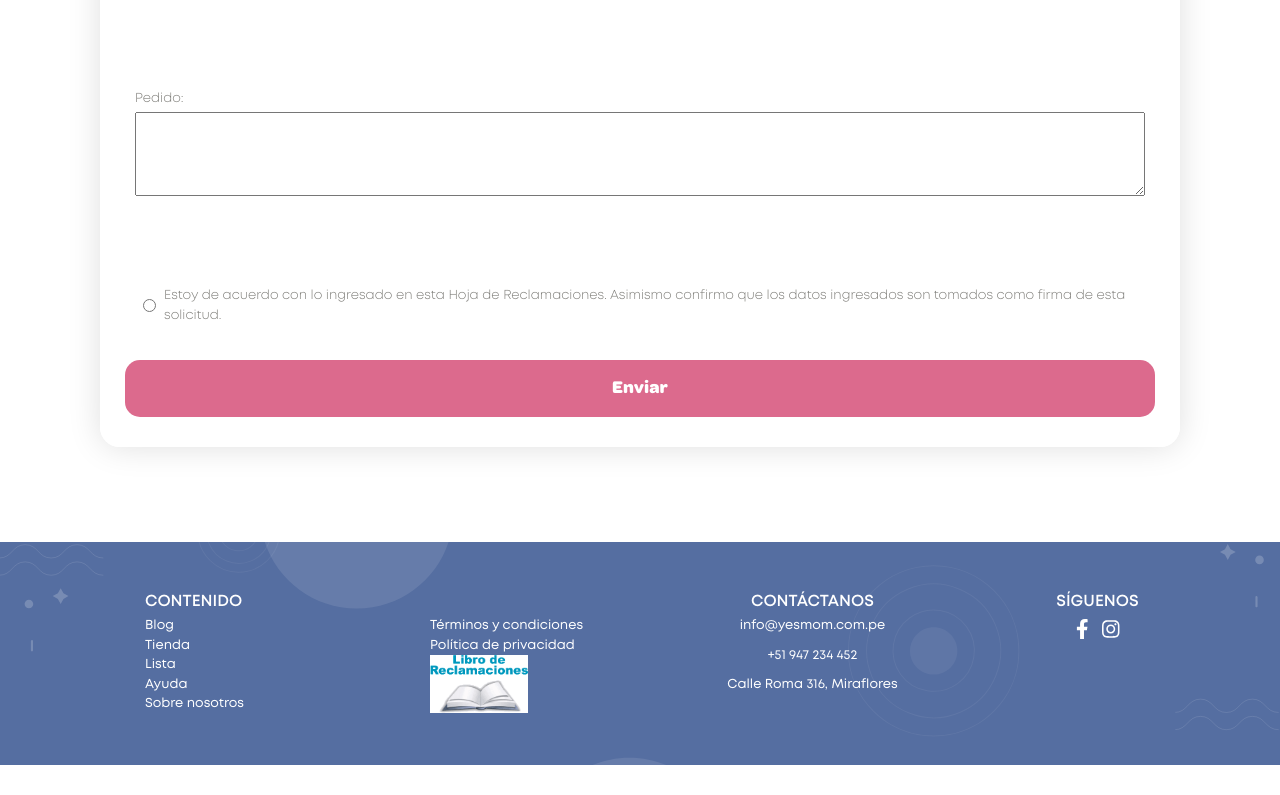
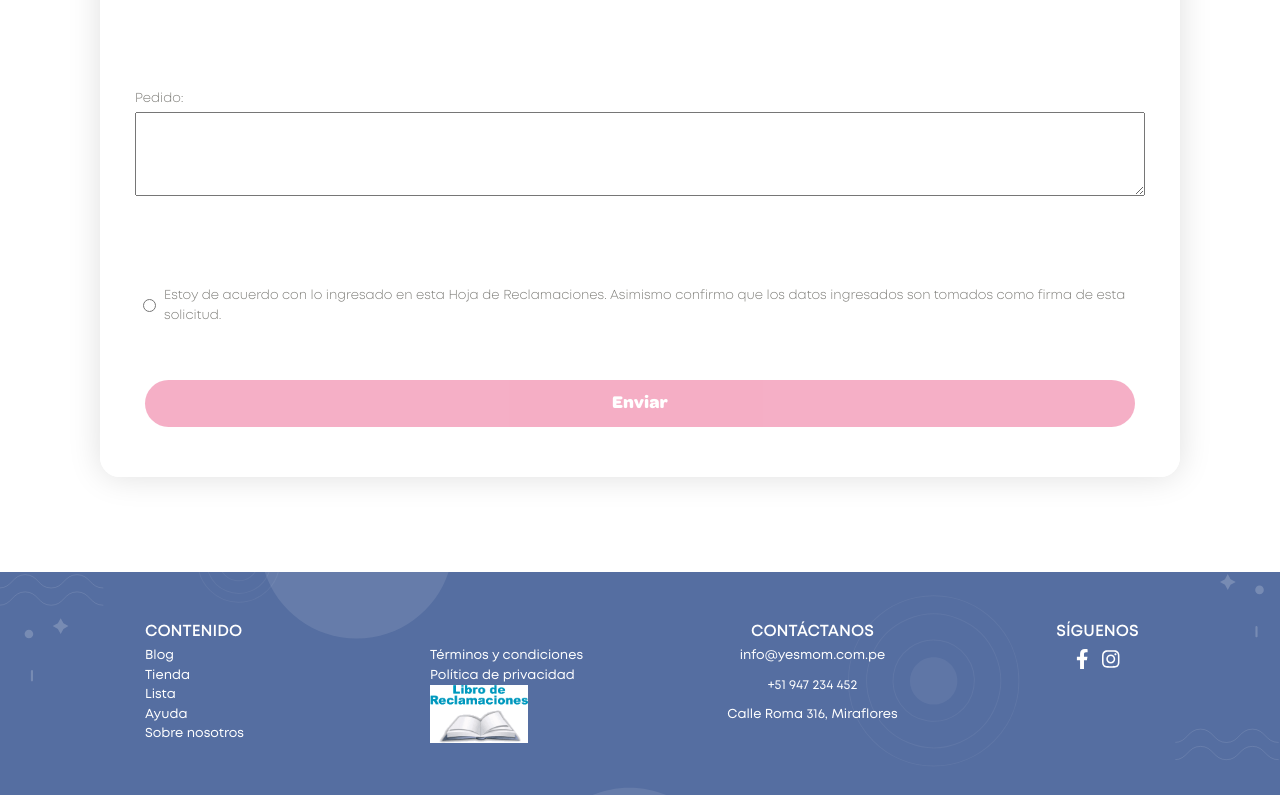
Before and after one commit to levs1205/yesmom-next, a Next.js app: page /librodereclamaciones in a window 1280 px wide. Shown: the part 1816-2611 px from the top of the page. Before the commit the page ends 2581 px from the top, so only its background shows below. Built offline with nearby package versions, Linux system fonts and the light colour scheme; no server answers.

Commit message:
validacion de boton reclamos

```diff
--- a/components/Perfil/CustomButton.js
+++ b/components/Perfil/CustomButton.js
@@ -1,9 +1,9 @@
 import React from 'react'
-function CustomButton({outline , children, fxClick, type}) {
-
+function CustomButton({outline , children, fxClick, type, isDisabled}) {
+console.log('isDisabled', isDisabled)
     return (
         <>
-            <div onClick={fxClick} className="boton">
+            <div onClick={fxClick} className={isDisabled}>
                 <p>
                     {children}
                 </p>
@@ -11,6 +11,17 @@ function CustomButton({outline , children, fxClick, type}) {
             <style jsx>
                 {`
                     .boton{
+                        cursor:pointer;
+                        border-radius: 30px;
+                        border : ${outline ? "1px solid #EC608D" : ""};
+                        background-color:${outline ? "#FFFFFF" : "#EC608D"};
+                        padding: 1rem 0;
+                        margin:2rem 3rem;
+                        transition:0.3s ease-in-out;
+                    }
+                    .btnDisable{
+                        opacity: 0.5 ;
+                        pointer-events: none;
                         cursor:pointer;
                         border-radius: 30px;
                         border : ${outline ? "1px solid #EC608D" : ""};
--- a/pages/librodereclamaciones/index.js
+++ b/pages/librodereclamaciones/index.js
@@ -43,6 +43,7 @@ const index = () => {
   const [ acuerdo, setAcuerdo ] = useState('');
   const [ tiendas, setTiendas ] = useState([]);
   const [ tiendasSelected, setTiendaSelected ] = useState([]);
+   const [accept, setAccept] = useState(false);
 
 
   console.log('tiendasSelected', tiendasSelected);
@@ -92,6 +93,7 @@ const index = () => {
   const handleChangeAcuerdo = (e) => {
     console.log('e', e.target.value)
     setAcuerdo(e.target.value);
+    setAccept((accept) => !accept);
   }
 
   const handleChangeTienda = (e) => {
@@ -404,7 +406,7 @@ const index = () => {
                         <div className="box-checkbox">
                           <input
                             type="radio"
-                            value="acuerdo"
+                            value={accept}
                             id="acuerdo"
                             name="acuerdo"
                             {...register("acuerdo")}
@@ -418,7 +420,7 @@ const index = () => {
                     </div>
                   </div>
                 </form>
-                <CustomButton  className='btnStyle' fxClick={handleSubmit(submitForm)} >
+                <CustomButton  isDisabled={!accept ? 'btnDisable' : 'boton'} fxClick={handleSubmit(submitForm)} >
                   Enviar
                 </CustomButton>
               </div>
--- a/pages/shopping-cart/index.js
+++ b/pages/shopping-cart/index.js
@@ -14,6 +14,7 @@ const shoppingCart = () => {
     auth : { logged },
     ui: { cart = [] },
   } = useContext(YesmomContext);
+
   const [accept, setAccept] = useState(false);
 
   const totalPrice = getTotalPrice(cart);
```
